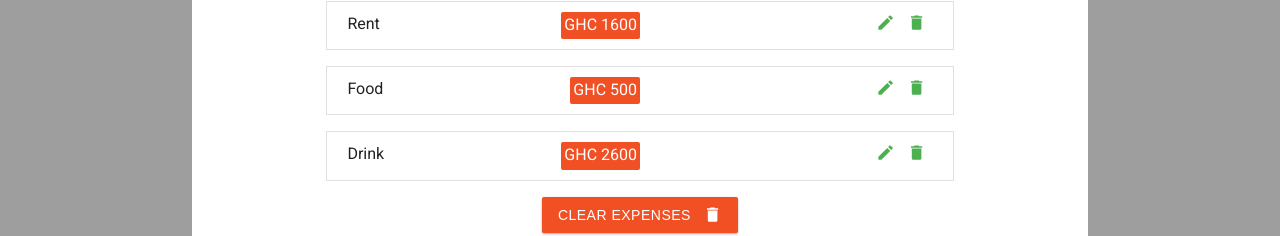
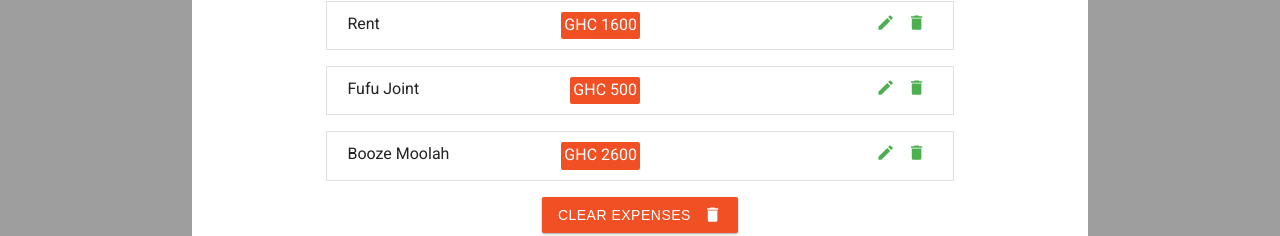
Before and after one commit to FatTonyy/Budget-calculator, a React (Create React App) app: page / in a window 1280 px wide. Shown: the part 167-403 px from the top of the page. Built offline with nearby package versions, Linux system fonts and the light colour scheme.

Commit message:
little-fixes

```diff
--- a/src/App.js
+++ b/src/App.js
@@ -8,8 +8,8 @@ import uuid from "uuid/v4";
 
 const initialExpenses = [
   { id: uuid(), charge: "rent", amount: 1600 },
-  { id: uuid(), charge: "food", amount: 500 },
-  { id: uuid(), charge: "drink", amount: 2600 }
+  { id: uuid(), charge: "Fufu Joint", amount: 500 },
+  { id: uuid(), charge: "Booze Moolah", amount: 2600 }
 ];
 
 function App() {
```
